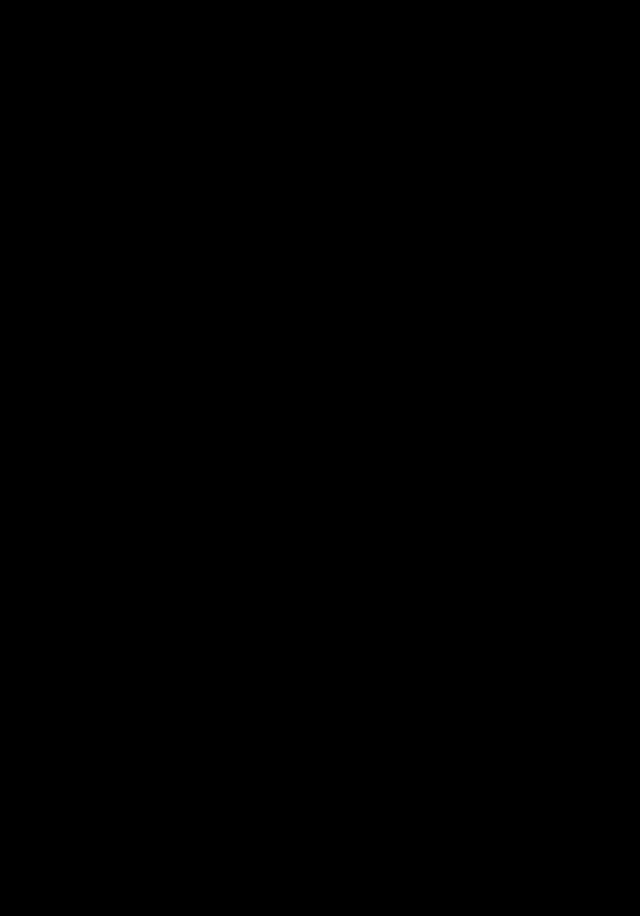
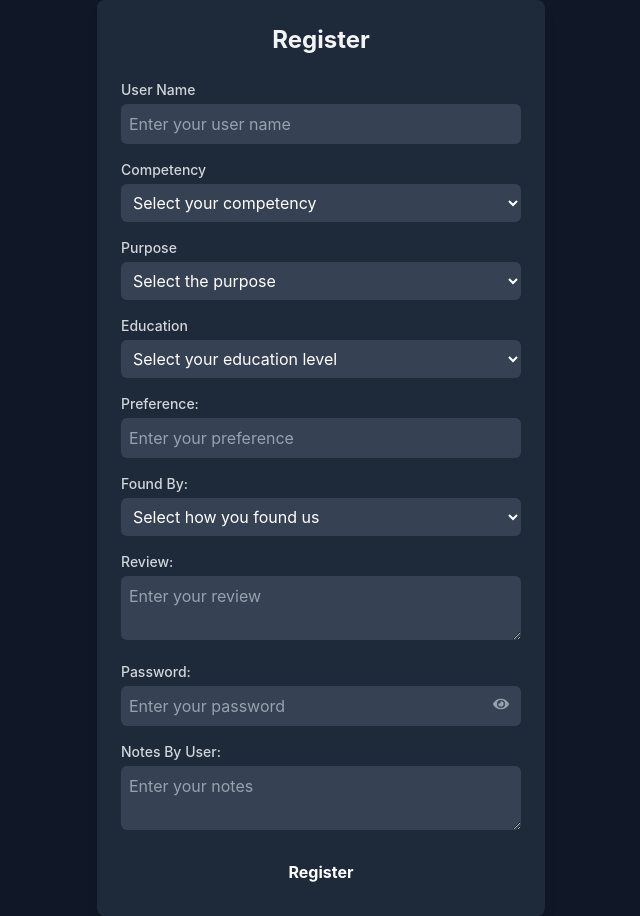
Before and after one commit to Abinayasankar-co/deqcodeai, a React (Vite) app in the folder frontend/deqcodeai/: page /register in a window 1280 px wide. Before the commit this address had no page. Shown: the whole page, without its empty margins (319-959 px from the left). Before the commit the page ends 800 px from the top, so only its background shows below. Built offline with nearby package versions, Linux system fonts and the light colour scheme.

Commit message:
Error Handling Mechanism

```diff
--- a/frontend/deqcodeai/package.json
+++ b/frontend/deqcodeai/package.json
@@ -18,7 +18,7 @@
     "react-bootstrap": "^2.10.7",
     "react-dom": "^18.3.1",
     "react-icons": "^5.4.0",
-    "react-router-dom": "^7.1.0",
+    "react-router-dom": "^7.1.1",
     "tailwind": "^4.0.0"
   },
   "devDependencies": {
--- a/frontend/deqcodeai/src/App.jsx
+++ b/frontend/deqcodeai/src/App.jsx
@@ -1,12 +1,20 @@
 import MainPage from './components/Main'
 import {Route,Routes} from 'react-router-dom'
 import './index.css'
+import Registration from './components/Registeration'
+import RegistrationError from './components/RegisterationError'
+import OtherError from './components/OtherError'
+import NotFound404 from './components/NotFoundError'
 
 function App() {
   return (
     <>
      <Routes>
       <Route path="/design" element={<MainPage />} />
+      <Route path='/register' element={<Registration/>}/>
+      <Route path='/registerion_error' element={<RegistrationError/>}/>
+      <Route path='/error' element={<OtherError/>}/>
+      <Route path='/canthandle' element={<NotFound404/>}/>
      </Routes>
     </>
   )
--- /dev/null
+++ b/frontend/deqcodeai/src/components/NotFoundError.jsx
@@ -0,0 +1,25 @@
+import React from 'react';
+import Footer from '../components/Footer';
+import { useNavigate } from 'react-router-dom';
+
+const NotFound404 = () => {
+  const navigate = useNavigate();
+
+  return (
+    <div className="flex flex-col min-h-screen bg-gray-900 text-white">
+      <div className="flex-grow flex flex-col justify-center items-center">
+        <h1 className="text-4xl font-bold mb-4">404 - Page Not Found</h1>
+        <p className="text-lg text-gray-300 mb-6">The page you are looking for does not exist.</p>
+        <button
+          onClick={() => navigate('/design')}
+          className="px-4 py-2 bg-cyan-500 rounded hover:bg-cyan-600 transition"
+        >
+          Go to Design Page
+        </button>
+      </div>
+      <Footer />
+    </div>
+  );
+};
+
+export default NotFound404;
--- /dev/null
+++ b/frontend/deqcodeai/src/components/OtherError.jsx
@@ -0,0 +1,25 @@
+import React from 'react';
+import Footer from '../components/Footer';
+import { useNavigate } from 'react-router-dom';
+
+const OtherError = () => {
+  const navigate = useNavigate();
+
+  return (
+    <div className="flex flex-col min-h-screen bg-gray-900 text-white">
+      <div className="flex-grow flex flex-col justify-center items-center">
+        <h1 className="text-4xl font-bold mb-4">Error</h1>
+        <p className="text-lg text-gray-300 mb-6">An unexpected error occurred. Please try again later.</p>
+        <button
+          onClick={() => navigate('/design')}
+          className="px-4 py-2 bg-cyan-500 rounded hover:bg-cyan-600 transition"
+        >
+          Go to Design Page
+        </button>
+      </div>
+      <Footer />
+    </div>
+  );
+};
+
+export default OtherError;
--- a/frontend/deqcodeai/src/components/Registeration.jsx
+++ b/frontend/deqcodeai/src/components/Registeration.jsx
@@ -1,7 +1,10 @@
 import React, { useState } from 'react';
-import '../styles/registration_page.css';
+import { FaEye, FaEyeSlash } from 'react-icons/fa';
+import { useNavigate } from 'react-router-dom';
 
 function Registration() {
+  const [showPassword, setShowPassword] = useState(false);
+  const navigate = useNavigate();
   const [formData, setFormData] = useState({
     user_name: '',
     password: '',
@@ -41,125 +44,143 @@
     } catch (error) {
       console.error('Error:', error);
       alert('An error occurred.');
+      navigate('/error_portal')
     }
   };
 
   return (
-    <div className="registration-container">
-      <h1>Register</h1>
-      <form onSubmit={handleSubmit}>
-        <label>
-          User Name:
+    <div className="bg-gray-900 text-white min-h-screen flex items-center justify-center">
+      <div className="max-w-md w-full bg-gray-800 p-6 rounded-lg shadow-lg">
+        <h1 className="text-2xl font-bold text-gray-100 text-center mb-6">Register</h1>
+        <form onSubmit={handleSubmit} className="space-y-4">
+          <div>
+            <label className="block text-sm font-medium text-gray-300">User Name</label>
             <input
               type="text"
               name="user_name"
               value={formData.user_name}
               onChange={handleChange}
               placeholder="Enter your user name"
+              className="w-full p-2 mt-1 bg-gray-700 text-white rounded-md focus:outline-none focus:ring-2 focus:ring-cyan-500"
               required
             />
-        </label>
-        <label>
-          Password:
-          <input
-            type="password"
-            name="password"
-            value={formData.password}
-            onChange={handleChange}
-            placeholder="Enter your password"
-            required
-          />
-        </label>
-        <label>
-          Competency:
-          <input
-            type="text"
+          </div>
+          <div>
+            <label className="block text-sm font-medium text-gray-300">Competency</label>
+            <select
               name="competency"
               value={formData.competency}
               onChange={handleChange}
-            placeholder="Enter your competency"
-          />
-        </label>
-        <label>
-          Purpose:
-          <input
-            type="text"
+              className="w-full p-2 mt-1 bg-gray-700 text-white rounded-md focus:outline-none focus:ring-2 focus:ring-cyan-500"
+            >
+              <option value="" disabled>Select your competency</option>
+              <option value="Researcher">Researcher</option>
+              <option value="Scholar">Scholar</option>
+              <option value="Student">Student</option>
+            </select>
+          </div>
+          <div>
+            <label className="block text-sm font-medium text-gray-300">Purpose</label>
+            <select
               name="purpose"
               value={formData.purpose}
               onChange={handleChange}
-            placeholder="Enter the purpose"
-          />
-        </label>
-        <label>
-          Education:
-          <input
-            type="text"
+              className="w-full p-2 mt-1 bg-gray-700 text-white rounded-md focus:outline-none focus:ring-2 focus:ring-cyan-500"
+            >
+              <option value="" disabled>Select the purpose</option>
+              <option value="Research">Research</option>
+              <option value="Work">Work</option>
+              <option value="Company Preferal">Company Preferal</option>
+            </select>
+          </div>
+          <div>
+            <label className="block text-sm font-medium text-gray-300">Education</label>
+            <select
               name="education"
               value={formData.education}
               onChange={handleChange}
-            placeholder="Enter your education"
-          />
-        </label>
-        <label>
-          Pack:
-          <input
-            type="text"
-            name="pack"
-            value={formData.pack}
-            onChange={handleChange}
-            placeholder="Enter pack details"
-          />
-        </label>
-        <label>
-          Preference:
+              className="w-full p-2 mt-1 bg-gray-700 text-white rounded-md focus:outline-none focus:ring-2 focus:ring-cyan-500"
+            >
+              <option value="" disabled>Select your education level</option>
+              <option value="School">School</option>
+              <option value="College">College</option>
+              <option value="Work">Work</option>
+            </select>
+          </div>
+          <div>
+            <label className="block text-sm font-medium text-gray-300">Preference:</label>
             <input
               type="text"
               name="preference"
               value={formData.preference}
               onChange={handleChange}
               placeholder="Enter your preference"
+              className="w-full p-2 mt-1 bg-gray-700 text-white rounded-md focus:outline-none focus:ring-2 focus:ring-cyan-500"
             />
-        </label>
-        <label>
-          Found By:
-          <input
-            type="text"
+          </div>
+          <div>
+            <label className="block text-sm font-medium text-gray-300">Found By:</label>
+            <select
               name="foundby"
               value={formData.foundby}
               onChange={handleChange}
-            placeholder="Enter how you found us"
-          />
-        </label>
-        <label>
-          Circuit Count:
-          <input
-            type="number"
-            name="circuit_count"
-            value={formData.circuit_count}
-            onChange={handleChange}
-            placeholder="Enter the circuit count"
-          />
-        </label>
-        <label>
-          Review:
+              className="w-full p-2 mt-1 bg-gray-700 text-white rounded-md focus:outline-none focus:ring-2 focus:ring-cyan-500"
+            >
+              <option value="" disabled>Select how you found us</option>
+              <option value="College">College</option>
+              <option value="Link">Link</option>
+              <option value="Suggested">Suggested</option>
+              <option value="Friends">Friends</option>
+            </select>
+          </div>
+          <div>
+            <label className="block text-sm font-medium text-gray-300">Review:</label>
             <textarea
               name="review"
               value={formData.review}
               onChange={handleChange}
               placeholder="Enter your review"
+              className="w-full p-2 mt-1 bg-gray-700 text-white rounded-md focus:outline-none focus:ring-2 focus:ring-cyan-500"
             />
-        </label>
-        <label>
-          Notes By User:
+          </div>
+          <div>
+           <label className="block text-sm font-medium text-gray-300">Password:</label>
+             <div className="relative">
+               <input
+                    type={showPassword ? "text" : "password"}
+                    name="password"
+                    value={formData.password}
+                    onChange={handleChange}
+                    placeholder="Enter your password"
+                    className="w-full p-2 mt-1 bg-gray-700 text-white rounded-md focus:outline-none focus:ring-2 focus:ring-cyan-500"
+                    required
+                />
+                <span
+                   onClick={() => setShowPassword(!showPassword)}
+                   className="absolute inset-y-0 right-3 flex items-center text-gray-400 cursor-pointer"
+                >
+                {showPassword ? <FaEyeSlash /> : <FaEye />}
+                </span>
+             </div>
+           </div>
+          <div>
+            <label className="block text-sm font-medium text-gray-300">Notes By User:</label>
             <textarea
               name="notesby_user"
               value={formData.notesby_user}
               onChange={handleChange}
               placeholder="Enter your notes"
+              className="w-full p-2 mt-1 bg-gray-700 text-white rounded-md focus:outline-none focus:ring-2 focus:ring-cyan-500"
             />
-        </label>
-        <button type="submit">Register</button>
+          </div>
+          <button
+            type="submit"
+            className="w-full py-2 mt-4 bg-cyan-500 text-orange font-bold rounded-md hover:bg-cyan-600 transition"
+          >
+            Register
+          </button>
         </form>
+      </div>
     </div>
   );
 }
--- /dev/null
+++ b/frontend/deqcodeai/src/components/RegisterationError.jsx
@@ -0,0 +1,25 @@
+import React from 'react';
+import Footer from '../components/Footer';
+import { useNavigate } from 'react-router-dom';
+
+const RegistrationError = () => {
+  const navigate = useNavigate();
+
+  return (
+    <div className="flex flex-col min-h-screen bg-gray-900 text-white">
+      <div className="flex-grow flex flex-col justify-center items-center">
+        <h1 className="text-4xl font-bold mb-4">Registration Error</h1>
+        <p className="text-lg text-gray-300 mb-6">We encountered an issue with your registration. Please try again later.</p>
+        <button
+          onClick={() => navigate('/register')}
+          className="px-4 py-2 bg-cyan-500 rounded hover:bg-cyan-600 transition"
+        >
+          Go to Register Page
+        </button>
+      </div>
+      <Footer />
+    </div>
+  );
+};
+
+export default RegistrationError;
--- a/frontend/deqcodeai/src/main.jsx
+++ b/frontend/deqcodeai/src/main.jsx
@@ -2,7 +2,6 @@
 import { BrowserRouter } from 'react-router-dom'
 import App from './App.jsx'
 import './index.css'
-
 
 createRoot(document.getElementById('root')).render(
    <BrowserRouter>
```
Also changed, not shown: frontend/deqcodeai/src/components/Footer.jsx (added, +9 -0 lines), frontend/deqcodeai/src/components/ServerError.jsx (added, +25 -0 lines), 1 other file (tests, documents, lock files or other folders). Lines whose indentation alone changed are shown as unchanged.
